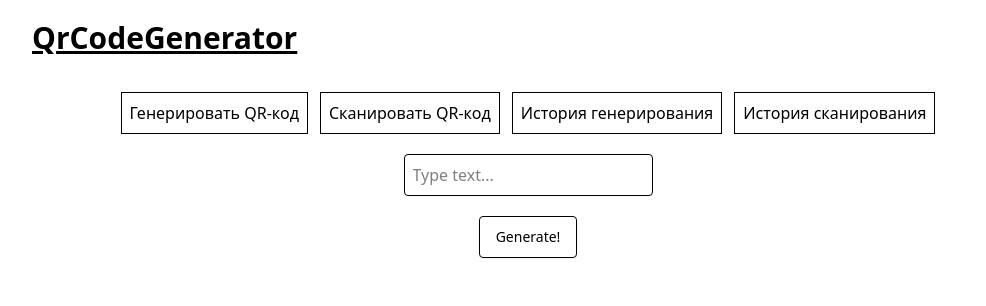
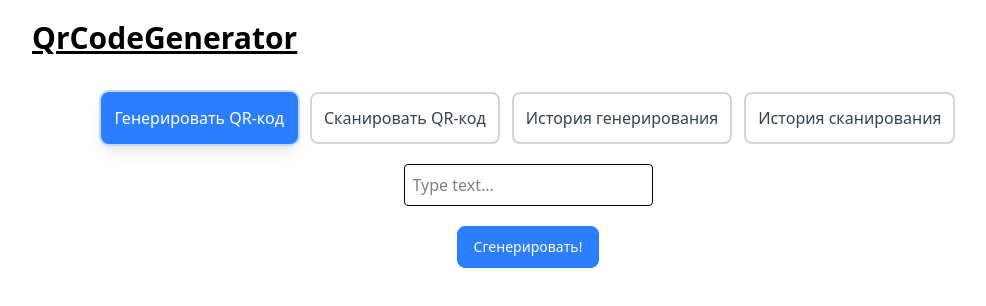
Before and after one commit to andrabra/qrCodeApp, a React (Vite) app: page /#/generator in a window 1280 px wide. Shown: the top 306 px of the page, without its empty margins (112-1098 px from the left). Built offline with nearby package versions, Linux system fonts and the light colour scheme.

Commit message:
Накинул стилей

```diff
--- a/src/components/Generator/QrCodeGenerator.jsx
+++ b/src/components/Generator/QrCodeGenerator.jsx
@@ -44,7 +44,7 @@ const QrCodeGenerator = () => {
           type='text'
         />
         <Button type='submit' onClick={handleClick}>
-          Generate!
+          Сгенерировать!
         </Button>
 
         <div className='min-h-70'>
--- a/src/components/Navigation/Navigation.jsx
+++ b/src/components/Navigation/Navigation.jsx
@@ -1,6 +1,45 @@
-import { Link } from 'react-router-dom';
+import { Link, useLocation } from 'react-router-dom';
 
 const Navigation = () => {
+  const location = useLocation();
+
+  // Базовая стилизация для всех кнопок
+  const baseStyles = `
+    p-3
+    text-center
+    transition-all duration-200 ease-in-out
+    rounded-lg
+    font-medium
+    border-2
+  `;
+
+  // Стили для неактивных кнопок
+  const inactiveStyles = `
+    border-gray-300
+    bg-white
+    text-gray-700
+    hover:bg-blue-50
+    hover:border-blue-400
+    hover:text-blue-700
+    hover:shadow-md
+    hover:-translate-y-0.5
+    active:scale-95
+  `;
+
+  // Стили для активной кнопки
+  const activeStyles = `
+    border-blue-500
+    bg-blue-500
+    text-white
+    shadow-lg
+    ring-2 ring-blue-200
+  `;
+
+  // Функция для проверки активного пути
+  const isActive = (path) => {
+    return location.pathname === path;
+  };
+
   return (
     <nav
       className='
@@ -9,16 +48,28 @@ const Navigation = () => {
         mt-4
       '
     >
-      <Link className='border p-2' to='/generator'>
+      <Link
+        to='/generator'
+        className={`${baseStyles} ${isActive('/generator') ? activeStyles : inactiveStyles}`}
+      >
         Генерировать QR-код
       </Link>
-      <Link className='border p-2' to='/scanner'>
+      <Link
+        to='/scanner'
+        className={`${baseStyles} ${isActive('/scanner') ? activeStyles : inactiveStyles}`}
+      >
         Сканировать QR-код
       </Link>
-      <Link className='border p-2' to='/generate-history'>
+      <Link
+        to='/generate-history'
+        className={`${baseStyles} ${isActive('/generate-history') ? activeStyles : inactiveStyles}`}
+      >
         История генерирования
       </Link>
-      <Link className='border p-2' to='/scan-history'>
+      <Link
+        to='/scan-history'
+        className={`${baseStyles} ${isActive('/scan-history') ? activeStyles : inactiveStyles}`}
+      >
         История сканирования
       </Link>
     </nav>
--- a/src/components/common/button.jsx
+++ b/src/components/common/button.jsx
@@ -1,9 +1,110 @@
-const Button = ({children, onClick, type = 'button'}) => {
+const Button = ({
+  children,
+  onClick,
+  type = 'button',
+  variant = 'primary', // primary, secondary, danger, success
+  size = 'medium', // small, medium, large
+  disabled = false,
+  fullWidth = false,
+  className = ''
+}) => {
+
+  // Базовые стили
+  const baseStyles = `
+    cursor-pointer
+    font-medium
+    transition-all duration-200 ease-in-out
+    rounded-lg
+    focus:outline-none
+    focus:ring-2 focus:ring-offset-2
+    disabled:opacity-50 disabled:cursor-not-allowed
+    ${fullWidth ? 'w-full' : ''}
+  `;
+
+  // Размеры
+  const sizes = {
+    small: 'px-3 py-1.5 text-sm',
+    medium: 'px-4 py-2.5 text-sm',
+    large: 'px-6 py-3 text-base'
+  };
+
+  // Варианты цветов
+  const variants = {
+    primary: `
+      bg-blue-500
+      text-white
+      border border-blue-500
+      hover:bg-blue-600
+      hover:border-blue-600
+      hover:shadow-md
+      hover:-translate-y-0.5
+      active:bg-blue-700
+      active:scale-95
+      focus:ring-blue-500
+    `,
+    secondary: `
+      bg-gray-100
+      text-gray-700
+      border border-gray-300
+      hover:bg-gray-200
+      hover:border-gray-400
+      hover:text-gray-900
+      hover:shadow-md
+      hover:-translate-y-0.5
+      active:bg-gray-300
+      active:scale-95
+      focus:ring-gray-500
+    `,
+    danger: `
+      bg-red-500
+      text-white
+      border border-red-500
+      hover:bg-red-600
+      hover:border-red-600
+      hover:shadow-md
+      hover:-translate-y-0.5
+      active:bg-red-700
+      active:scale-95
+      focus:ring-red-500
+    `,
+    success: `
+      bg-green-500
+      text-white
+      border border-green-500
+      hover:bg-green-600
+      hover:border-green-600
+      hover:shadow-md
+      hover:-translate-y-0.5
+      active:bg-green-700
+      active:scale-95
+      focus:ring-green-500
+    `,
+    outline: `
+      bg-transparent
+      text-blue-500
+      border-2 border-blue-500
+      hover:bg-blue-50
+      hover:text-blue-700
+      hover:border-blue-600
+      hover:shadow-md
+      hover:-translate-y-0.5
+      active:bg-blue-100
+      active:scale-95
+      focus:ring-blue-500
+    `
+  };
+
   return (
     <button
       type={type}
       onClick={onClick}
-      className='border rounded-sm p-2 cursor-pointer hover:gray-600 focus:ring-1 focus:ring-brand-medium shadow-xs font-medium leading-5 rounded-base text-sm px-4 py-2.5 focus:outline-none'
+      disabled={disabled}
+      className={`
+        ${baseStyles}
+        ${sizes[size]}
+        ${variants[variant]}
+        ${className}
+      `}
     >
       {children}
     </button>
```
